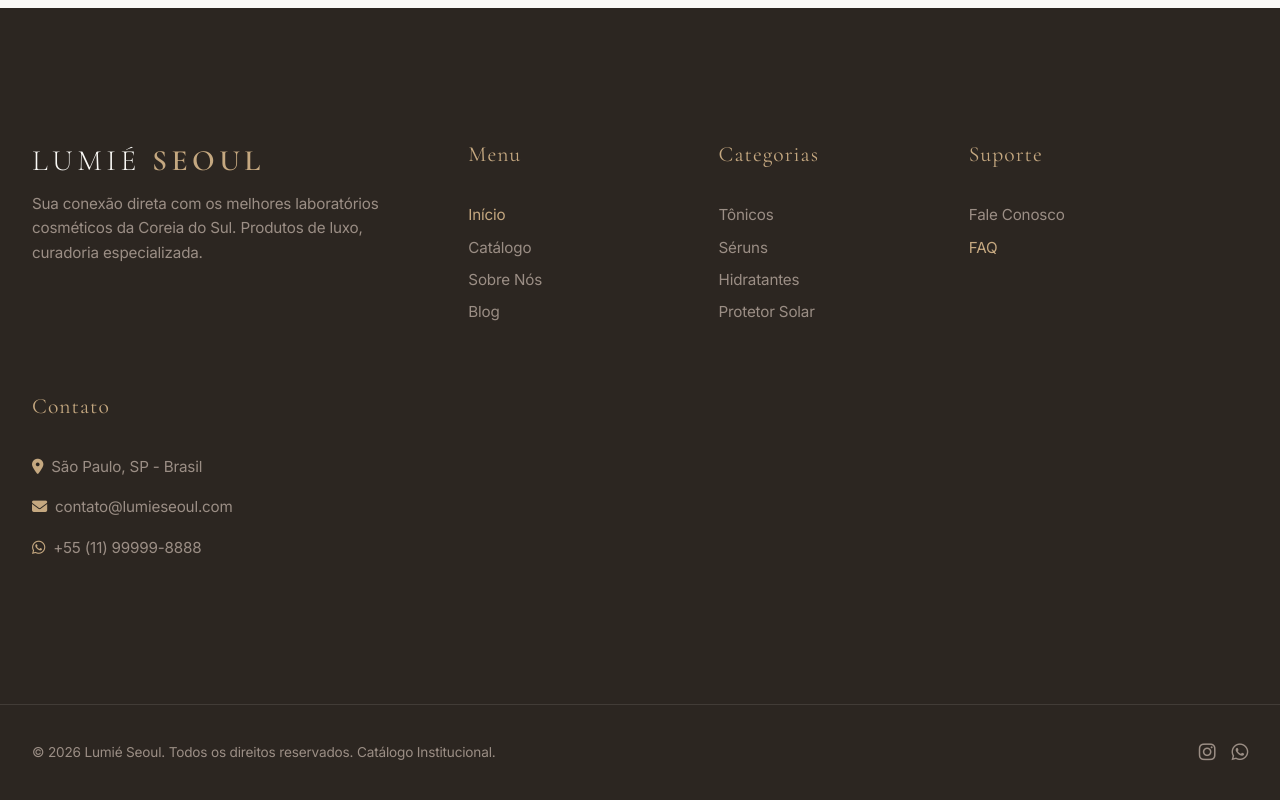
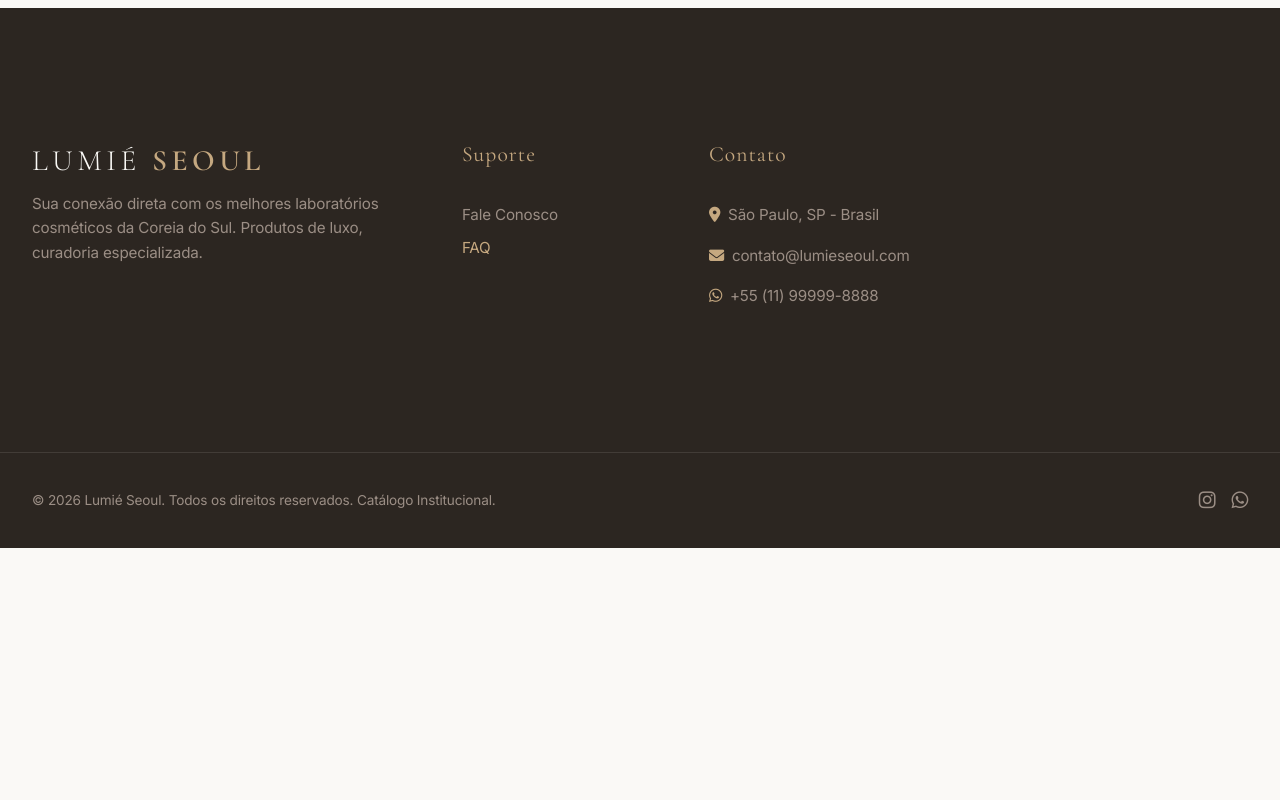
Before and after one commit to eduardoxis/Lumie-Seoul, a plain HTML site: page index.html in a window 1280 px wide. Shown: the part 4383-5183 px from the top of the page. After the commit the page ends 4931 px from the top, so only its background shows below. Drawn offline with nearby package versions, Linux system fonts and the light colour scheme.

Commit message:
Remove footer menu and category links
Removed footer menu and category sections from the HTML.

```diff
--- a/index.html
+++ b/index.html
@@ -669,26 +669,6 @@
             </div>
 
             <div>
-                <h3 class="footer-title">Menu</h3>
-                <ul class="footer-links">
-                    <li><a href="#inicio" class="footer-link" data-page="inicio">Início</a></li>
-                    <li><a href="#catalogo" class="footer-link" data-page="catalogo">Catálogo</a></li>
-                    <li><a href="#sobre" class="footer-link" data-page="sobre">Sobre Nós</a></li>
-                    <li><a href="#blog" class="footer-link" data-page="blog">Blog</a></li>
-                </ul>
-            </div>
-
-            <div>
-                <h3 class="footer-title">Categorias</h3>
-                <ul class="footer-links">
-                    <li><a href="javascript:void(0)" class="footer-link" data-category-link="Tônico">Tônicos</a></li>
-                    <li><a href="javascript:void(0)" class="footer-link" data-category-link="Sérum">Séruns</a></li>
-                    <li><a href="javascript:void(0)" class="footer-link" data-category-link="Hidratante">Hidratantes</a></li>
-                    <li><a href="javascript:void(0)" class="footer-link" data-category-link="Protetor Solar">Protetor Solar</a></li>
-                </ul>
-            </div>
-
-            <div>
                 <h3 class="footer-title">Suporte</h3>
                 <ul class="footer-links">
                     <li><a href="#contato" class="footer-link" data-page="contato">Fale Conosco</a></li>
```
